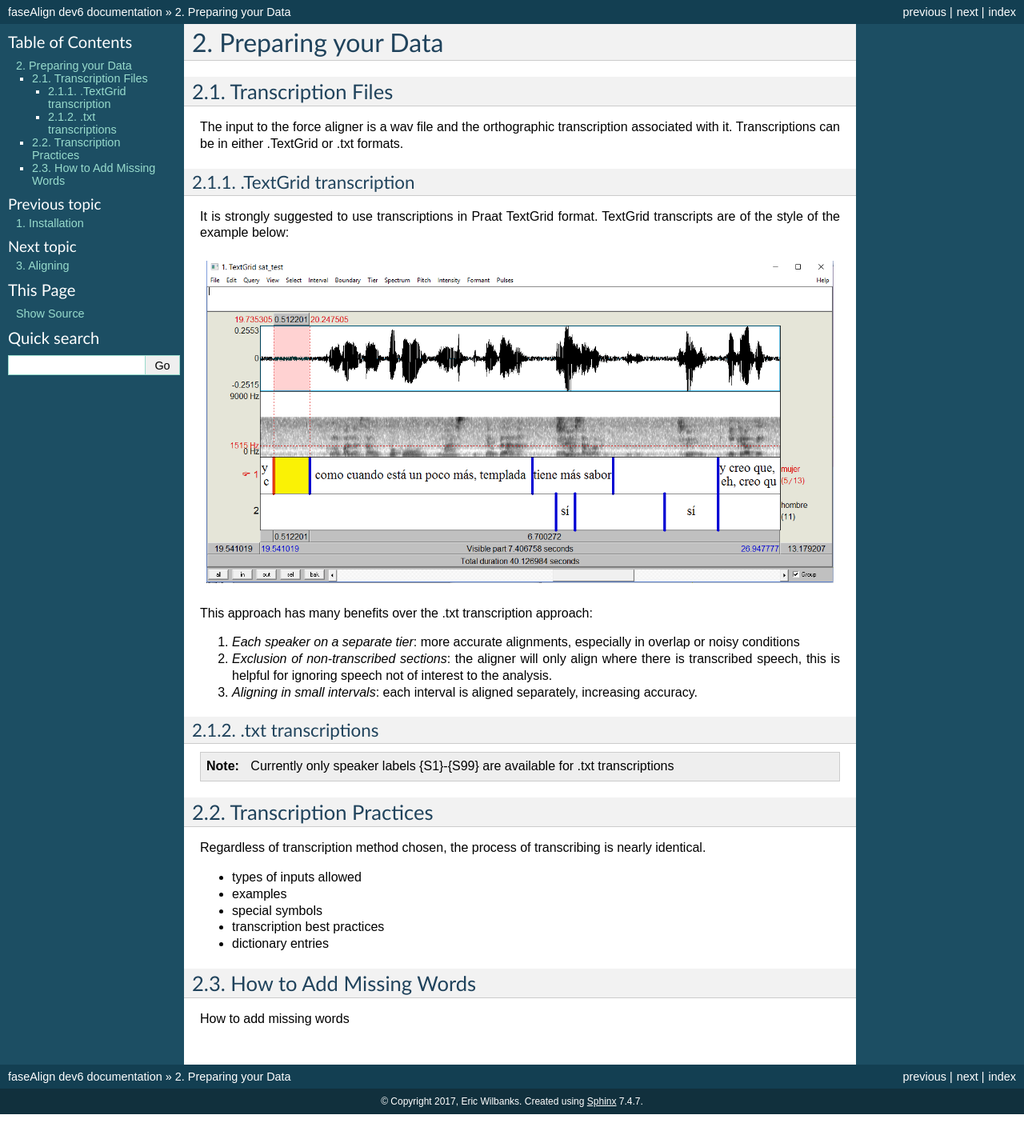
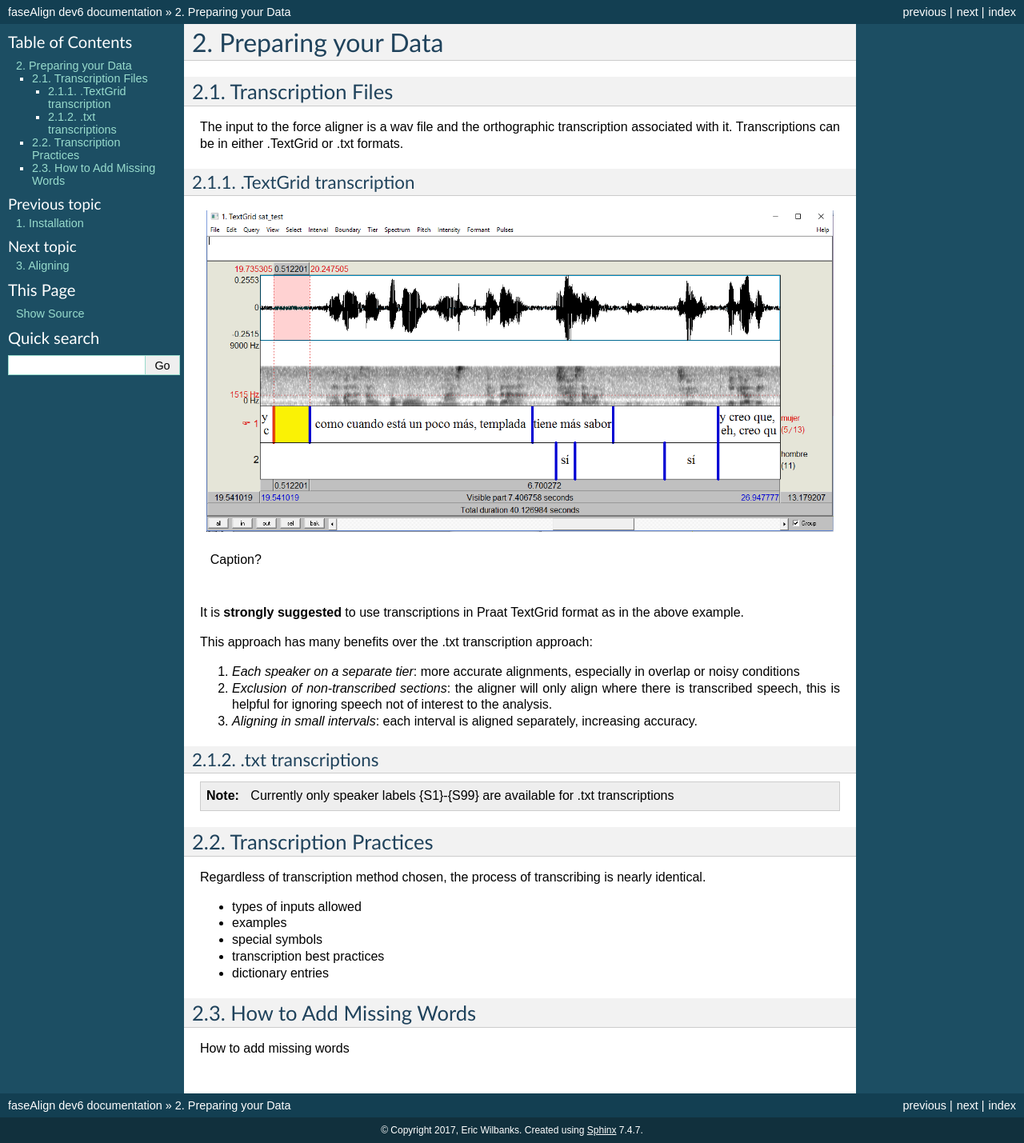
Before and after one commit to EricWilbanks/faseAlign, a Sphinx documentation site: the page built from docs/preparation.rst, in a window 1280 px wide. Shown: the whole page at 80% size. Built offline with Sphinx 7.4.7, drawn with Linux system fonts in a browser that asks for light colours; before the commit the page ends 1393 px from its top, so only the background shows below that.

Commit message:
Documentation updates

```diff
--- a/docs/preparation.rst
+++ b/docs/preparation.rst
@@ -11,11 +11,14 @@ The input to the force aligner is a wav file and the orthographic transcription
 .TextGrid transcription
 ++++++++++++++++++++++
 
-It is strongly suggested to use transcriptions in Praat TextGrid format. TextGrid transcripts are of the style of the example below:
+.. figure:: ex_tg.png
+	:alt: TextGrid transcription example
+	:figclass: align-center
 
-.. figure:: ex_tg.png
-	:alt: description
-	:figclass: align-center
+	Caption?
+
+
+It is **strongly suggested** to use transcriptions in Praat TextGrid format as in the above example.
 
 This approach has many benefits over the .txt transcription approach:
 
```
